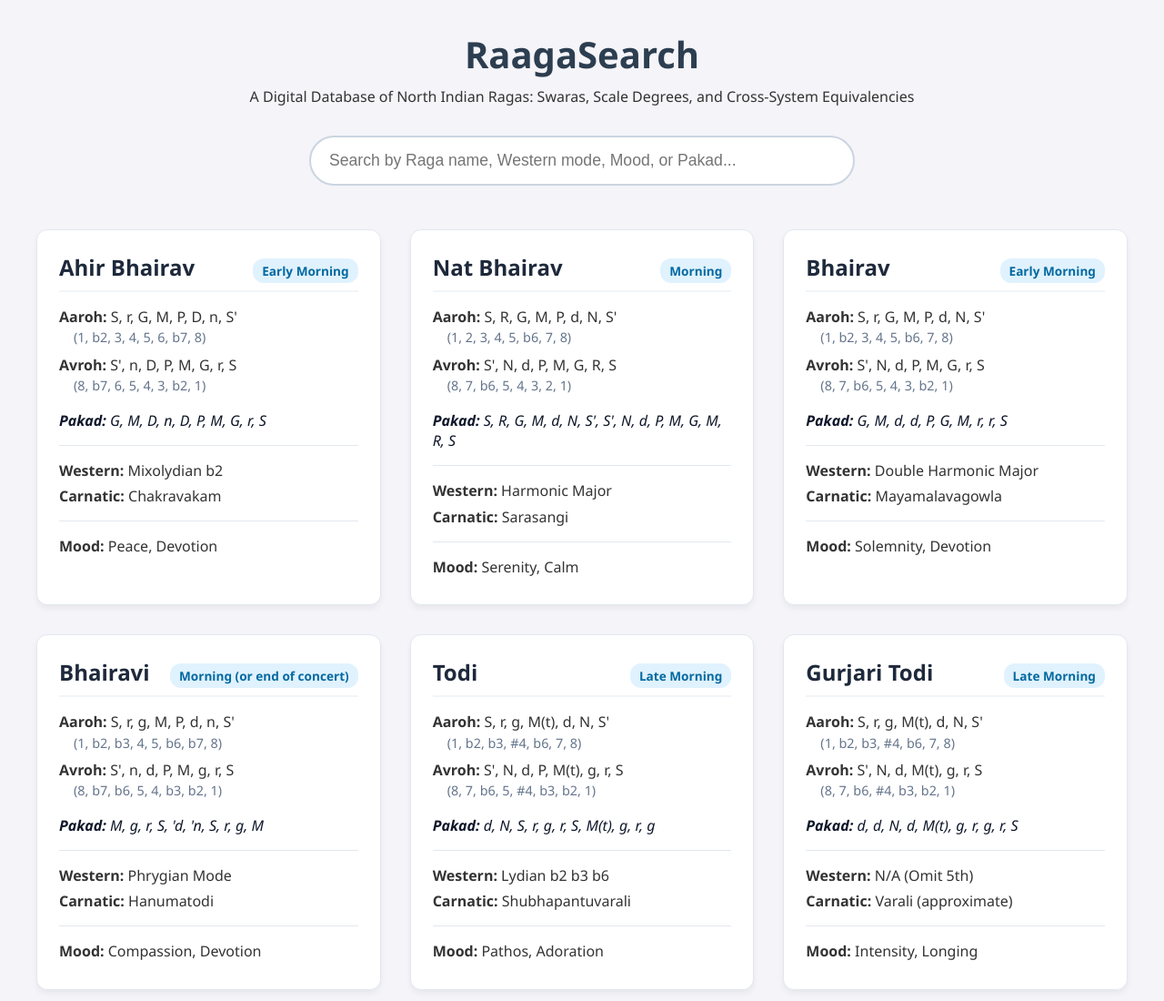
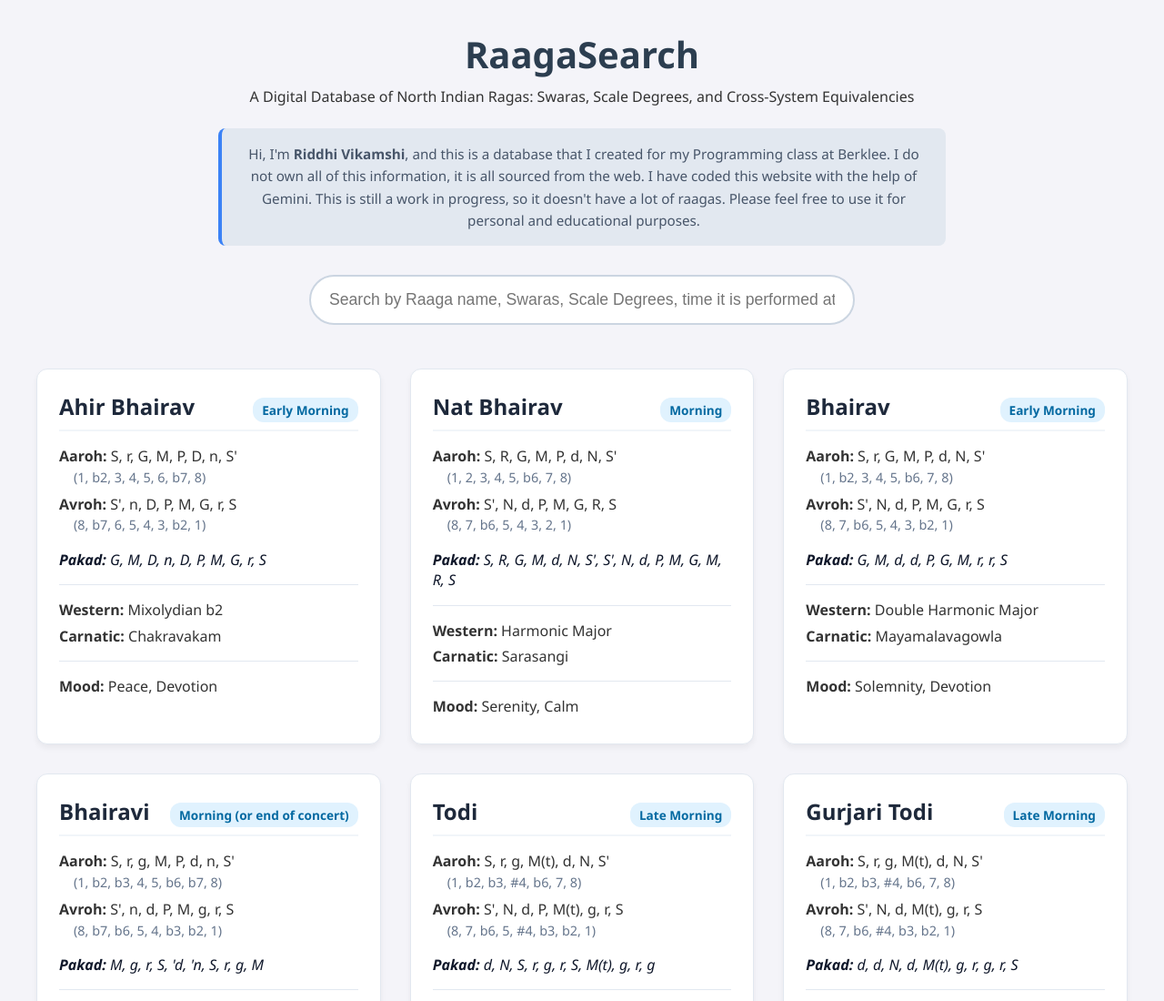
Before and after one commit to Riddhivikamshi/Riddhivikamshi.github.io, a plain HTML site: page index.html in a window 1280 px wide. Shown: the top 1100 px of the page at 91% size. Drawn offline with Linux system fonts and the light colour scheme.

Commit message:
changes to the search

```diff
--- a/index.html
+++ b/index.html
@@ -11,11 +11,15 @@
    <header>
            <h1>RaagaSearch</h1>
            <p>A Digital Database of North Indian Ragas: Swaras, Scale Degrees, and Cross-System Equivalencies</p>
+
+           <div class="intro-box">
+               <p>Hi, I'm <strong>Riddhi Vikamshi</strong>, and this is a database that I created for my Programming class at Berklee. I do not own all of this information, it is all sourced from the web. I have coded this website with the help of Gemini. This is still a work in progress, so it doesn't have a lot of raagas. Please feel free to use it for personal and educational purposes.</p>
+           </div>
        </header>
 
        <main>
            <section class="search-section">
-            <input type="text" id="searchInput" placeholder="Search by Raga name, Western mode, Mood, or Pakad...">
+               <input type="text" id="searchInput" placeholder="Search by Raaga name, Swaras, Scale Degrees, time it is performed at and Cross-System Equivalencies...">
            </section>
 
         <section id="resultsContainer" class="results-grid">
--- a/style.css
+++ b/style.css
@@ -23,6 +23,19 @@ header h1 {
     font-size: 2.5rem;
     color: #2c3e50;
     margin-bottom: 0.5rem;
+}
+
+/* THE NEW INTRO BOX STYLING */
+.intro-box {
+    max-width: 800px; /* Keeps the text from stretching too wide */
+    margin: 1.5rem auto 0; /* Centers it and adds space on top */
+    background-color: #e2e8f0; /* A soft grey background */
+    padding: 1rem 1.5rem;
+    border-radius: 8px;
+    font-size: 0.95rem;
+    color: #475569;
+    line-height: 1.6;
+    border-left: 4px solid #3b82f6; /* A nice blue accent line on the left */
 }
 
 .search-section {
```
Lines whose indentation alone changed are shown as unchanged.
